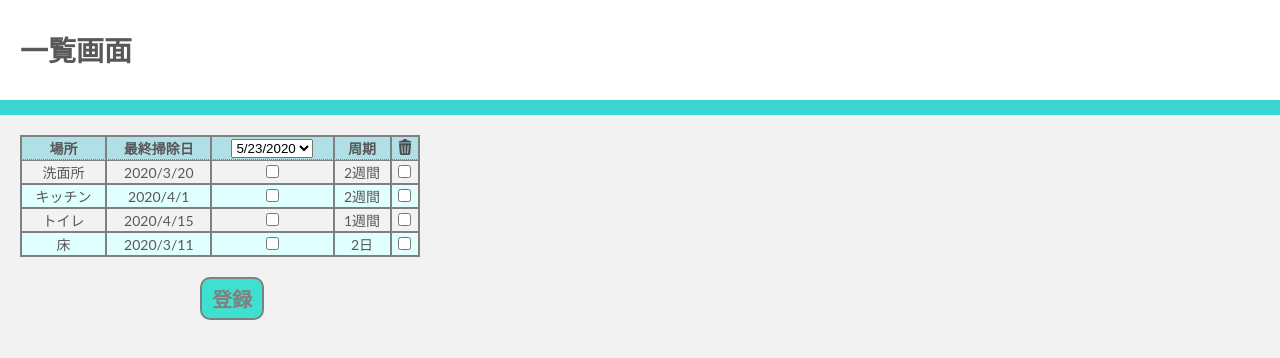
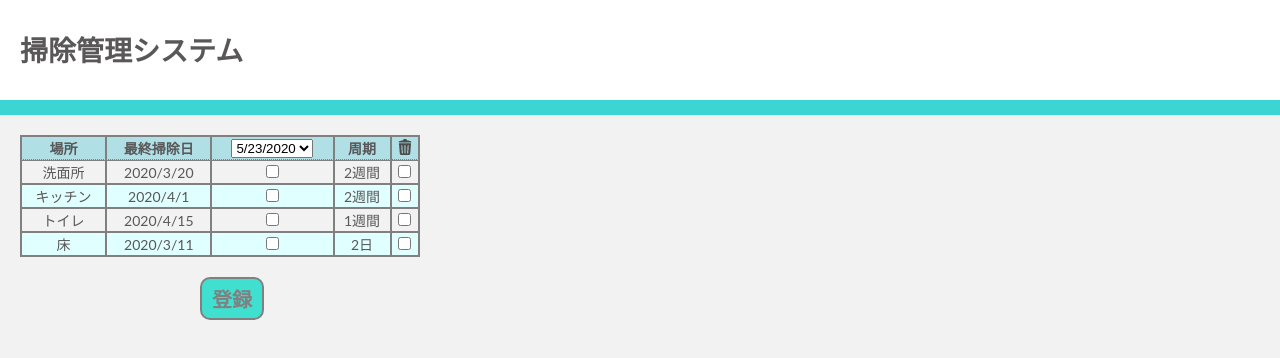
Before and after one commit to maki-home/housekeeping-ui, a website built with webpack: page index.html in a window 1280 px wide. Built offline with nearby package versions, Linux system fonts and the light colour scheme.

Commit message:
ヘッダー変更

```diff
--- a/index.html
+++ b/index.html
@@ -4,13 +4,13 @@
 		<meta charset="utf-8">
         <meta name="viewport" content="width=device-width, initial-scale=1.0">
         <meta http-equiv="X-UA-Compatible" content="ie=edge">
-		<title>一覧画面</title>
+		<title>掃除管理システム</title>
 	</head>
 
 	<body>
 
 		<header>
-			<h1>一覧画面</h1>
+			<h1>掃除管理システム</h1>
 		</header>
 
 
```
